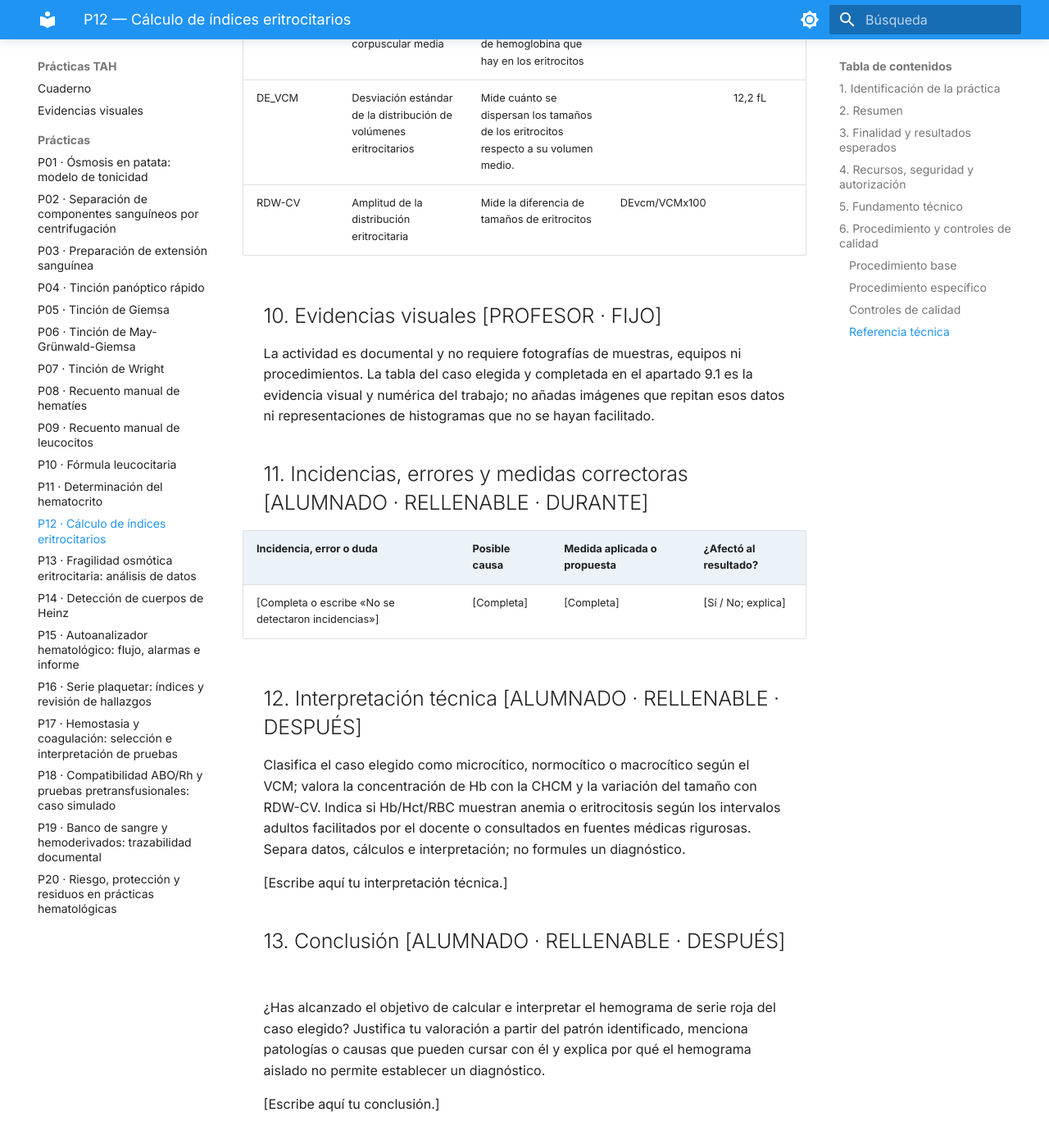
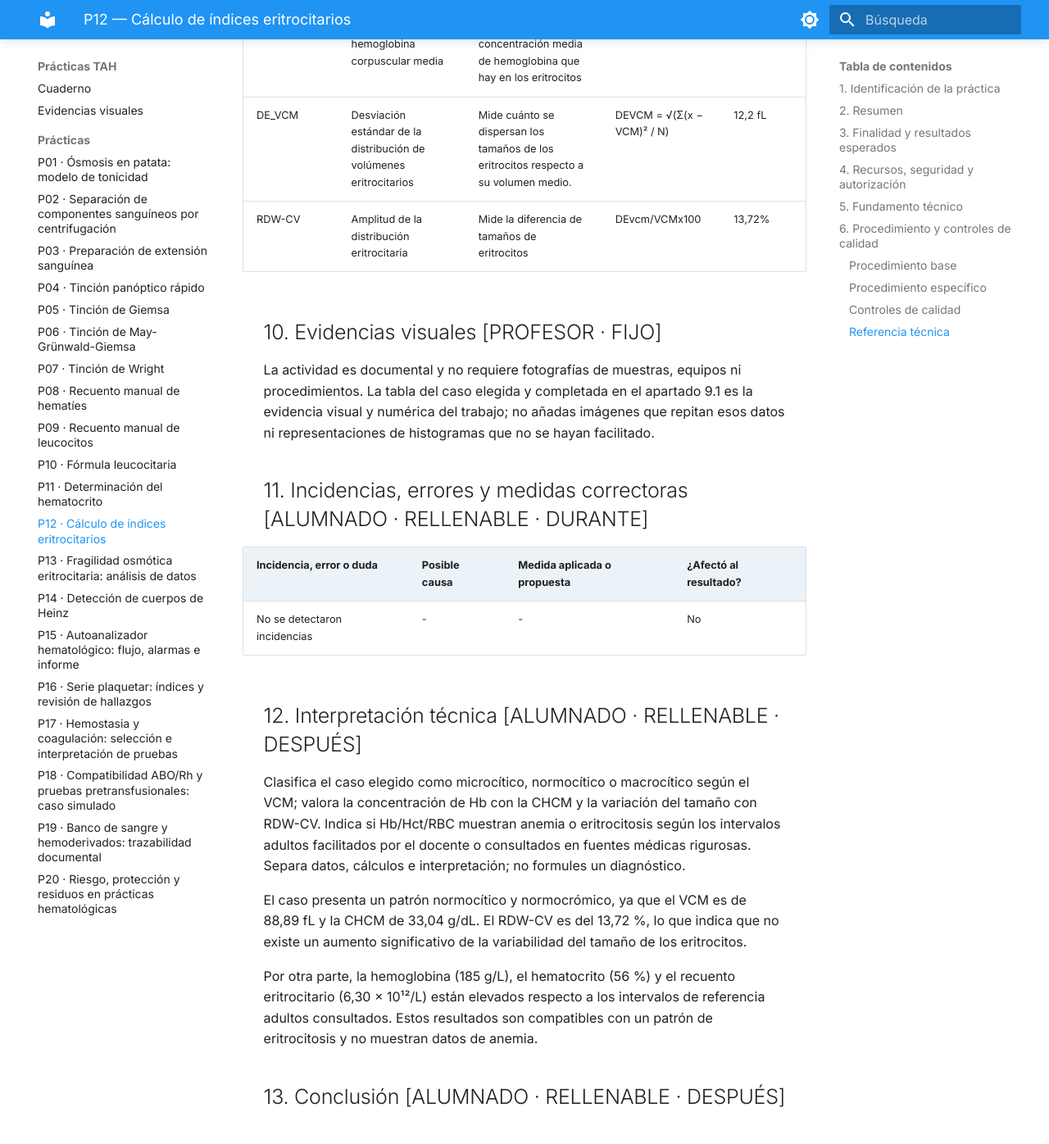
Before and after one commit to mdmvizuetev01-glitch/Cuadernopracticadehematolog-a-Mar-a-del-Mar-, an MkDocs documentation site: the page built from docs/practicas-generadas/P12_Calculo_indices_eritrocitarios.md, in a window 1280 px wide and 1400 px high, scrolled down 8333 px. Shown: the top 1396 px of the window at 82% size. Built offline with MkDocs 1.6.1 and Material for MkDocs 9.7.7, drawn with Linux system fonts in a browser that asks for light colours.

Commit message:
Update P12_Calculo_indices_eritrocitarios.md

```diff
--- a/docs/practicas-generadas/P12_Calculo_indices_eritrocitarios.md
+++ b/docs/practicas-generadas/P12_Calculo_indices_eritrocitarios.md
@@ -197,8 +197,8 @@ Completa **una sola** de las cuatro tablas. Los valores facilitados son ficticio
 | VCM | Volumen corpuscular medio | Mide el volumen medio de los eritrocitos | HCTx10/RCB |8,88 x 10^-11 fl |
 | HCM | Hemoglobina corpuscular media   | Representa el paso promedio de hemoglobina que hay en cada eritrocito | Hbx10/RCB | 2,94 x 10^-10 pg  |
 | CHCM | Concentración de hemoglobina corpuscular media   | Corresponde a la concentración media de hemoglobina que hay en los eritrocitos  | Hbx100/HCT |330,35%  |
-| DE_VCM | Desviación estándar de la distribución de volúmenes eritrocitarios |Mide cuánto se dispersan los tamaños de los eritrocitos respecto a su volumen medio. |  | 12,2 fL |
-| RDW-CV | Amplitud de la distribución eritrocitaria | Mide la diferencia de tamaños de eritrocitos | DEvcm/VCMx100 |  |
+| DE_VCM | Desviación estándar de la distribución de volúmenes eritrocitarios |Mide cuánto se dispersan los tamaños de los eritrocitos respecto a su volumen medio. |  DEVCM = √(Σ(x − VCM)² / N)| 12,2 fL |
+| RDW-CV | Amplitud de la distribución eritrocitaria | Mide la diferencia de tamaños de eritrocitos | DEvcm/VCMx100 | 13,72% |
 
 ## 10. Evidencias visuales [PROFESOR · FIJO]
 
@@ -208,13 +208,15 @@ La actividad es documental y no requiere fotografías de muestras, equipos ni pr
 
 | Incidencia, error o duda | Posible causa | Medida aplicada o propuesta | ¿Afectó al resultado? |
 |---|---|---|---|
-| [Completa o escribe «No se detectaron incidencias»] | [Completa] | [Completa] | [Sí / No; explica] |
+| No se detectaron incidencias | - | -| No |
 
 ## 12. Interpretación técnica [ALUMNADO · RELLENABLE · DESPUÉS]
 
 Clasifica el caso elegido como microcítico, normocítico o macrocítico según el VCM; valora la concentración de Hb con la CHCM y la variación del tamaño con RDW-CV. Indica si Hb/Hct/RBC muestran anemia o eritrocitosis según los intervalos adultos facilitados por el docente o consultados en fuentes médicas rigurosas. Separa datos, cálculos e interpretación; no formules un diagnóstico.
 
-[Escribe aquí tu interpretación técnica.]
+El caso presenta un patrón normocítico y normocrómico, ya que el VCM es de 88,89 fL y la CHCM de 33,04 g/dL. El RDW-CV es del 13,72 %, lo que indica que no existe un aumento significativo de la variabilidad del tamaño de los eritrocitos.
+
+Por otra parte, la hemoglobina (185 g/L), el hematocrito (56 %) y el recuento eritrocitario (6,30 × 10¹²/L) están elevados respecto a los intervalos de referencia adultos consultados. Estos resultados son compatibles con un patrón de eritrocitosis y no muestran datos de anemia.
 
 ## 13. Conclusión [ALUMNADO · RELLENABLE · DESPUÉS]
 
```
